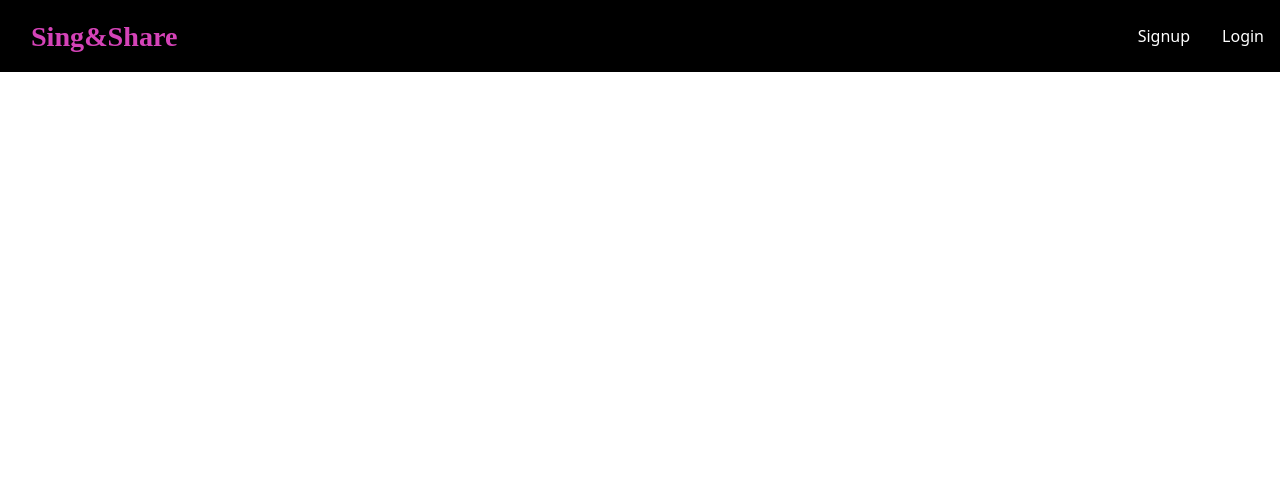
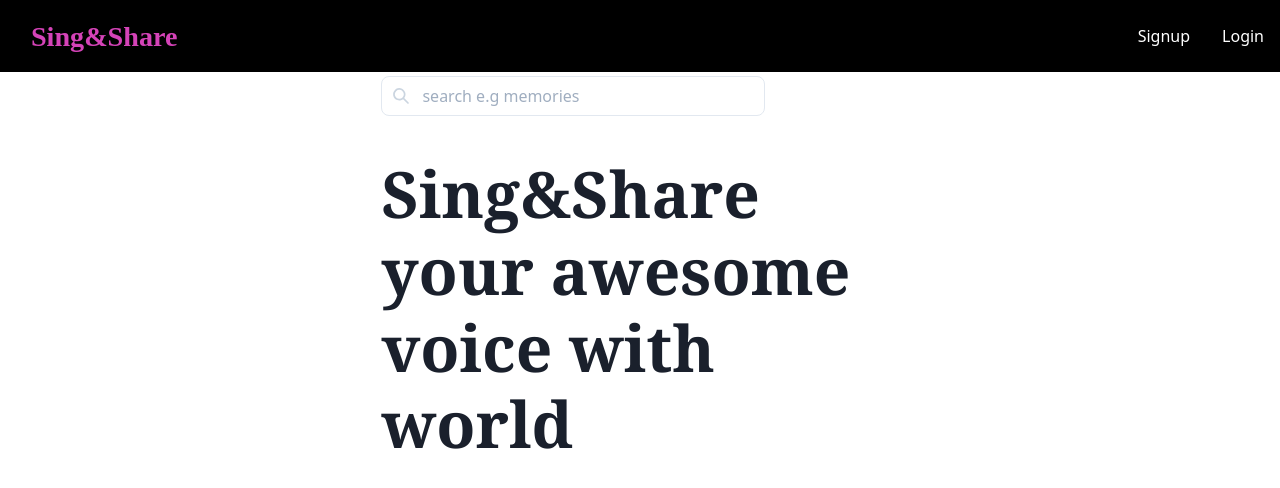
Before and after one commit to BishalN/Sing-Share, a Next.js app in the folder frontend/: page / in a window 1280 px wide. Shown: the top 488 px of the page. Built offline with nearby package versions, Linux system fonts and the light colour scheme.

Commit message:
Index page style

```diff
--- a/frontend/src/components/NavBar/MenuLinks.tsx
+++ b/frontend/src/components/NavBar/MenuLinks.tsx
@@ -1,20 +1,32 @@
-import React from 'react';
-import NextLink from 'next/link';
 import {
   Avatar,
+  AvatarBadge,
   Box,
   Link,
+  Menu,
+  MenuButton,
+  MenuList,
   Stack,
   Text,
   Wrap,
   WrapItem,
 } from '@chakra-ui/react';
-import { useSelector } from 'react-redux';
-import Router from 'next/dist/next-server/server/router';
+import NextLink from 'next/link';
 import { useRouter } from 'next/router';
+import React from 'react';
+import { useDispatch, useSelector } from 'react-redux';
+import { logout } from '../../store/actions/userActions';
 
-const MenuItem = ({ children, isLast = false, to = '/', ...rest }) => {
-  return (
+const MenuItem = ({
+  children,
+  isLast = false,
+  to = '/',
+  isAvatar = false,
+  ...rest
+}) => {
+  let component = isAvatar ? (
+    <Box>{children}</Box>
+  ) : (
     <NextLink href={to}>
       <Link>
         <Text display='block' {...rest}>
@@ -23,12 +35,15 @@ const MenuItem = ({ children, isLast = false, to = '/', ...rest }) => {
       </Link>
     </NextLink>
   );
+  return component;
 };
 
 export const MenuLinks = ({ isOpen }) => {
   const router = useRouter();
   const userLogin = useSelector((state: any) => state.userLogin);
   const { userInfo } = userLogin;
+
+  const dispatch = useDispatch();
 
   let isLoggedIn;
   if (userInfo && userInfo.username) {
@@ -38,8 +53,7 @@ export const MenuLinks = ({ isOpen }) => {
   }
 
   const logoutHandler = () => {
-    localStorage.removeItem('userInfo');
-    router.reload();
+    dispatch(logout());
   };
 
   return (
@@ -55,15 +69,33 @@ export const MenuLinks = ({ isOpen }) => {
         pt={[4, 4, 0, 0]}
       >
         {isLoggedIn && (
+          <MenuItem isAvatar={true}>
+            <Menu>
+              <MenuButton as={Avatar}>
                 <Wrap>
                   <WrapItem>
                     <Avatar
                       size='lg'
                       name={userInfo.username}
                       src={userInfo.profilePicture}
+                    >
+                      <AvatarBadge
+                        boxSize='0.75em'
+                        bg='green.400'
+                        border='2px'
                       />
+                    </Avatar>
                   </WrapItem>
                 </Wrap>
+              </MenuButton>
+
+              <MenuList color='black' p={4} maxW='20px'>
+                <MenuItem>Profile</MenuItem>
+                <MenuItem>Record</MenuItem>
+                <MenuItem>Logout</MenuItem>
+              </MenuList>
+            </Menu>
+          </MenuItem>
         )}
 
         {!isLoggedIn && <MenuItem to='/register'>Signup</MenuItem>}
--- a/frontend/src/components/NavBar/NavBar.tsx
+++ b/frontend/src/components/NavBar/NavBar.tsx
@@ -1,16 +1,16 @@
+import { Box, Flex } from '@chakra-ui/react';
 import React from 'react';
-import { Box, Flex } from '@chakra-ui/react';
+import { useSelector } from 'react-redux';
 import Logo from './Logo';
+import { MenuLinks } from './MenuLinks';
 import { MenuToggle } from './MenuToggleButton';
-import { MenuLinks } from './MenuLinks';
-import { useSelector } from 'react-redux';
 
 const NavBarContainer = ({ children, ...props }) => {
   return (
     <Flex
       as='nav'
       align='center'
-      justify='space-between'
+      justifyContent='space-between'
       wrap='wrap'
       w='100%'
       mb={1}
@@ -27,6 +27,11 @@ const NavBarContainer = ({ children, ...props }) => {
 export const NavBar = (props) => {
   const [isOpen, setIsOpen] = React.useState(false);
 
+  const userLogin = useSelector((state: any) => state.userLogin);
+  const { userInfo } = userLogin;
+
+  const isLoggedIn = userInfo?.username ? true : false;
+
   const userFaceBookLogin = useSelector(
     (state: any) => state.userFacebookLogin
   );
@@ -35,12 +40,12 @@ export const NavBar = (props) => {
   const toggle = () => setIsOpen(!isOpen);
 
   return (
-    <>
+    <Box>
       <NavBarContainer {...props}>
         <Logo w='50px' />
         <MenuToggle toggle={toggle} isOpen={isOpen} />
         <MenuLinks isOpen={isOpen} />
       </NavBarContainer>
-    </>
+    </Box>
   );
 };
--- a/frontend/src/pages/index.tsx
+++ b/frontend/src/pages/index.tsx
@@ -1,8 +1,43 @@
-import { Box } from '@chakra-ui/react';
+import { PhoneIcon, SearchIcon } from '@chakra-ui/icons';
+import {
+  Box,
+  Flex,
+  Heading,
+  Input,
+  InputGroup,
+  InputLeftElement,
+  Stack,
+} from '@chakra-ui/react';
+import React from 'react';
 import { Layout } from '../components/Layout';
 
 const Index = () => {
-  return <Layout />;
+  return (
+    <Layout>
+      <Flex
+        minHeight={['30vh', '40vh', '45vh', '45vh']}
+        wrap='wrap'
+        alignItems='center'
+      >
+        <InputGroup _hover={{ boxShadow: 'sm' }} alignSelf='flex-end'>
+          <InputLeftElement
+            pointerEvents='none'
+            children={<SearchIcon color='gray.300' />}
+          />
+          <Input
+            type='text'
+            placeholder='search e.g memories'
+            rounded='lg'
+            w='sm'
+            focusBorderColor='primaryColor'
+          />
+        </InputGroup>
+        <Heading as='h1' fontSize={['4xl', '5xl', '6xl', '6xl']} mt={10}>
+          Sing&Share your awesome voice with world
+        </Heading>
+      </Flex>
+    </Layout>
+  );
 };
 
 export default Index;
--- a/frontend/src/store/actions/userActions.ts
+++ b/frontend/src/store/actions/userActions.ts
@@ -4,6 +4,7 @@ import {
   USER_CHANGE_PASSWORD_FAIL,
   USER_CHANGE_PASSWORD_REQUEST,
   USER_CHANGE_PASSWORD_SUCCESS,
+  USER_DATA_CLEAR,
   USER_FACEBOOK_LOGIN_FAIL,
   USER_FACEBOOK_LOGIN_REQUEST,
   USER_FACEBOOK_LOGIN_SUCCESS,
@@ -13,6 +14,7 @@ import {
   USER_LOGIN_FAIL,
   USER_LOGIN_REQUEST,
   USER_LOGIN_SUCCESS,
+  USER_LOGOUT,
   USER_REGISTER_FAIL,
   USER_REGISTER_REQUEST,
   USER_REGISTER_SUCCESS,
@@ -20,6 +22,12 @@ import {
   USER_RESET_PASSWORD_REQUEST,
   USER_RESET_PASSWORD_SUCCESS,
 } from '../constants/userConstants';
+
+export const logout = () => (dispatch) => {
+  localStorage.removeItem('userInfo');
+  dispatch({ type: USER_DATA_CLEAR });
+  dispatch({ type: USER_LOGOUT });
+};
 
 export const register = (
   username: string,
--- a/frontend/src/store/constants/userConstants.ts
+++ b/frontend/src/store/constants/userConstants.ts
@@ -6,6 +6,7 @@ export const USER_LOGIN_REQUEST = 'USER_LOGIN_REQUEST';
 export const USER_LOGIN_SUCCESS = 'USER_LOGIN_SUCCESS';
 export const USER_LOGIN_FAIL = 'USER_LOGIN_FAIL';
 export const USER_LOGOUT = 'USER_LOGOUT';
+export const USER_DATA_CLEAR = 'USER_DATA_CLEAR';
 
 export const USER_FACEBOOK_LOGIN_REQUEST = 'USER_FACEBOOK_LOGIN_REQUEST';
 export const USER_FACEBOOK_LOGIN_SUCCESS = 'USER_FACEBOOK_LOGIN_SUCCESS';
--- a/frontend/src/store/reducers/userReducer.ts
+++ b/frontend/src/store/reducers/userReducer.ts
@@ -2,6 +2,7 @@ import {
   USER_CHANGE_PASSWORD_FAIL,
   USER_CHANGE_PASSWORD_REQUEST,
   USER_CHANGE_PASSWORD_SUCCESS,
+  USER_DATA_CLEAR,
   USER_FACEBOOK_LOGIN_FAIL,
   USER_FACEBOOK_LOGIN_REQUEST,
   USER_FACEBOOK_LOGIN_SUCCESS,
@@ -27,6 +28,8 @@ export const userRegisterReducer = (state = {}, action) => {
       return { loading: false, userInfo: action.payload };
     case USER_REGISTER_FAIL:
       return { loading: false, error: action.payload };
+    case USER_DATA_CLEAR:
+      return { userInfo: null };
     default:
       return state;
   }
@@ -40,6 +43,8 @@ export const userLoginReducer = (state = {}, action) => {
       return { loading: false, userInfo: action.payload };
     case USER_LOGIN_FAIL:
       return { loading: false, error: action.payload };
+    case USER_DATA_CLEAR:
+      return { userInfo: null };
     default:
       return state;
   }
@@ -53,6 +58,8 @@ export const userResetPasswordReducer = (state = {}, action) => {
       return { loading: false, status: action.payload };
     case USER_RESET_PASSWORD_FAIL:
       return { loading: false, error: action.payload };
+    case USER_DATA_CLEAR:
+      return { userInfo: null };
     default:
       return state;
   }
@@ -66,6 +73,8 @@ export const userChangePasswordReducer = (state = {}, action) => {
       return { loading: false, userInfo: action.payload };
     case USER_CHANGE_PASSWORD_FAIL:
       return { loading: false, error: action.payload };
+    case USER_DATA_CLEAR:
+      return { userInfo: null };
     default:
       return state;
   }
@@ -79,6 +88,8 @@ export const userFacebookLoginReducer = (state = {}, action) => {
       return { loading: false, userInfo: action.payload };
     case USER_FACEBOOK_LOGIN_FAIL:
       return { loading: false, error: action.payload };
+    case USER_DATA_CLEAR:
+      return { userInfo: null };
     default:
       return state;
   }
@@ -92,6 +103,8 @@ export const userGoogleLoginReducer = (state = {}, action) => {
       return { loading: false, userInfo: action.payload };
     case USER_GOOGLE_LOGIN_FAIL:
       return { loading: false, error: action.payload };
+    case USER_DATA_CLEAR:
+      return { userInfo: null };
     default:
       return state;
   }
```
Also changed, not shown: frontend/src/pages/login.tsx (+4 -5 lines), frontend/src/pages/singers.tsx (added, +15 -0 lines). Lines whose indentation alone changed are shown as unchanged.
